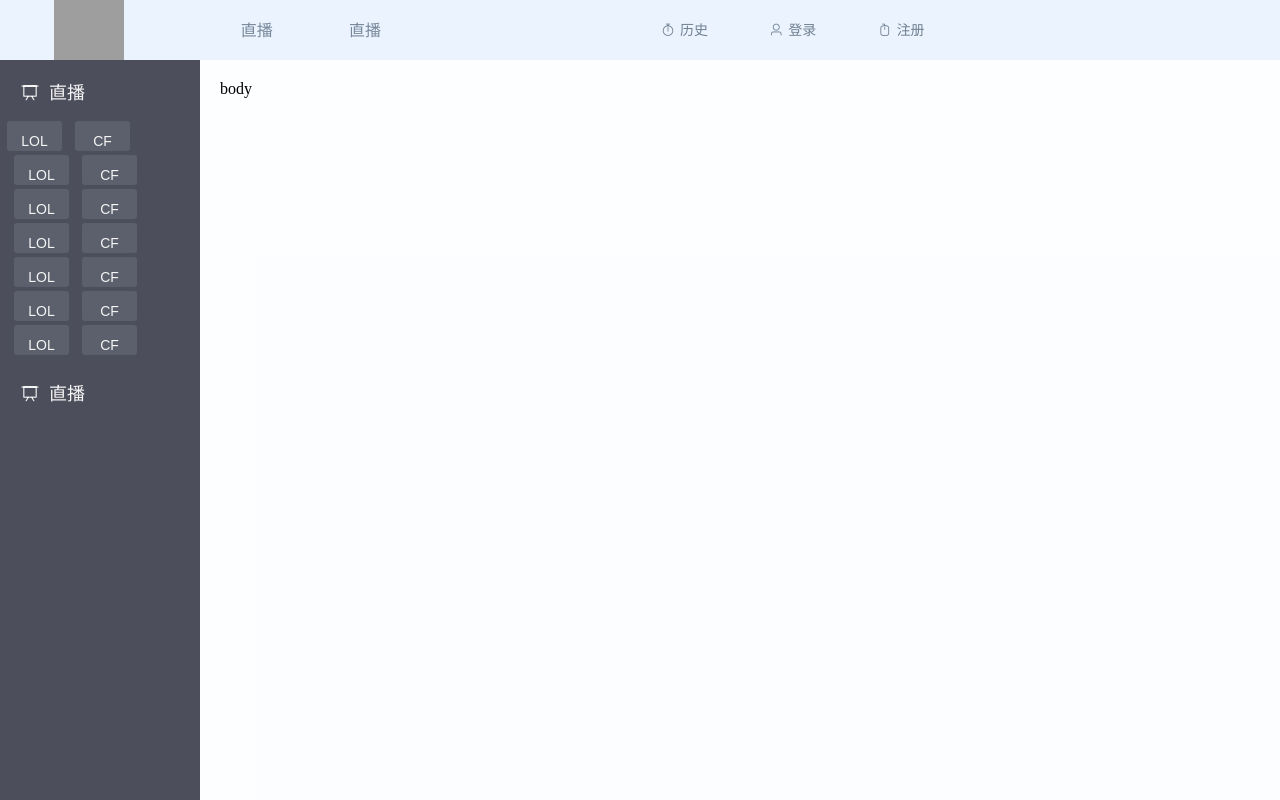
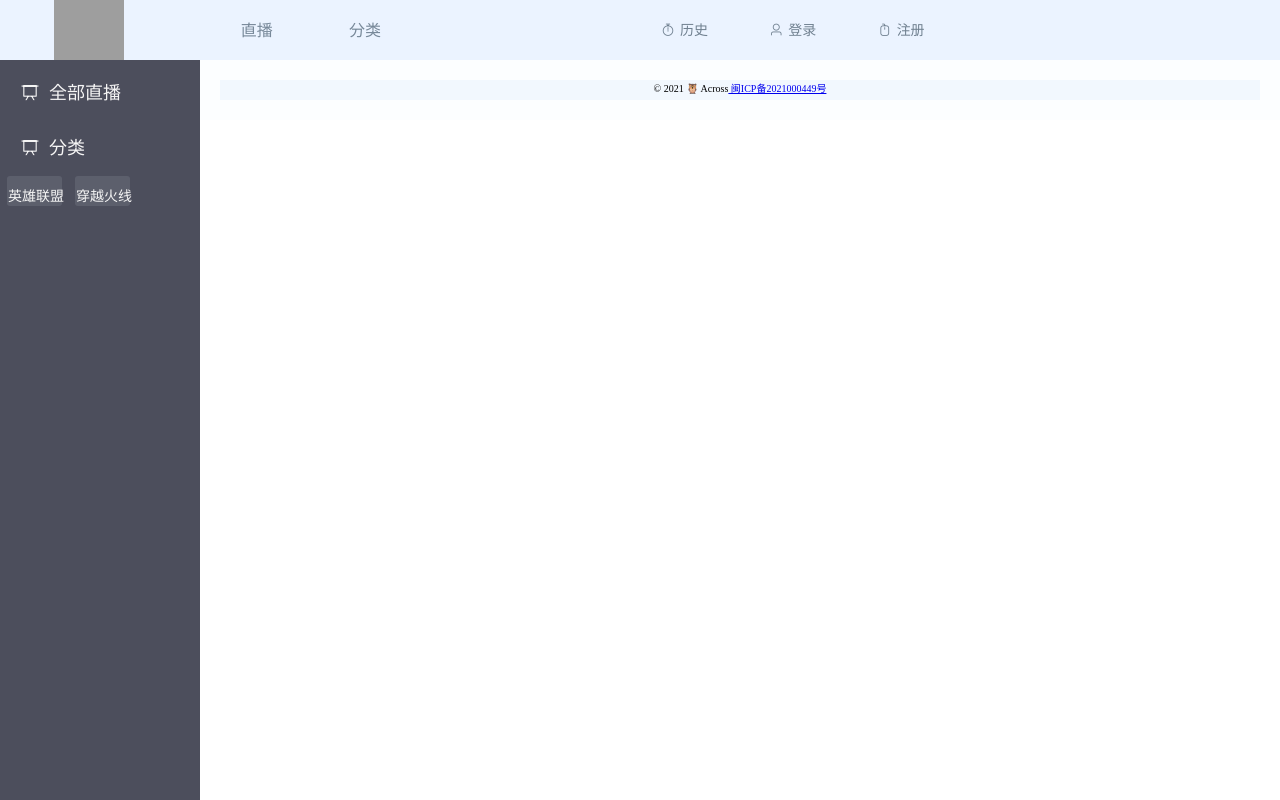
Before and after one commit to LishanZheng/platform, a Vue app: page /#/ in a window 1280 px wide. Shown: the top 800 px of the page. Built offline with nearby package versions, Linux system fonts and the light colour scheme; grey boxes are pictures that could not be loaded; the HTML template or start-up script is replaced by a standard one.

Commit message:
完成部分路由配置

```diff
--- a/src/components/asideButton.vue
+++ b/src/components/asideButton.vue
@@ -1,14 +1,15 @@
 <template>
   <div class="container">
     <div>
-      <el-button type="text" :icon="inform.icon" class="button">
+      <el-button type="text" :icon="inform.icon" class="button" @click="to(inform.type)" >
         {{ inform.name }}
       </el-button>
       <div v-if="inform.child" class="child-container">
         <el-button v-for="(item, index) in inform.child"
                    :key="index"
                    type="text"
-                   class="child-button">{{ item }}</el-button>
+                   class="child-button"
+                   @click="to(item.type)">{{ item.name }}</el-button>
       </div>
     </div>
   </div>
@@ -17,11 +18,16 @@
 <script>
 export default {
   name: 'asideButton',
+  methods: {
+    to(type) {
+      this.$router.push({ name: type });
+    },
+  },
   data() {
     return {};
   },
   props: {
-    inform: [],
+    inform: {},
   },
 };
 </script>
--- a/src/components/headerButton.vue
+++ b/src/components/headerButton.vue
@@ -1,12 +1,17 @@
 <template>
-  <el-button type="text" class="button">{{ inform.name }}</el-button>
+  <el-button type="text" class="button" @click="to">{{ inform.name }}</el-button>
 </template>
 
 <script>
 export default {
   name: 'headerButton',
+  methods: {
+    to() {
+      this.$router.push({ name: this.inform.type });
+    },
+  },
   props: {
-    inform: [],
+    inform: {},
   },
 };
 </script>
--- /dev/null
+++ b/src/pages/history.vue
@@ -0,0 +1,15 @@
+<template>
+  <div>
+    history
+  </div>
+</template>
+
+<script>
+export default {
+  name: 'history',
+};
+</script>
+
+<style scoped>
+
+</style>
--- /dev/null
+++ b/src/pages/list.vue
@@ -0,0 +1,22 @@
+<template>
+  <div style="height: 1000px;">
+    <div>全部直播</div>
+  </div>
+</template>
+
+<script>
+export default {
+  name: 'list',
+  methods: {
+
+  },
+  data() {
+    return {
+    };
+  },
+};
+</script>
+
+<style scoped>
+
+</style>
--- a/src/pages/mainPage.vue
+++ b/src/pages/mainPage.vue
@@ -11,7 +11,10 @@
           <header-button :inform="item"></header-button>
         </el-col>
         <el-col :offset="4" :span="2">
-          <el-button type="text" icon="el-icon-timer" class="hd-link">历史</el-button>
+          <el-button type="text"
+                     icon="el-icon-timer"
+                     class="hd-link"
+                     @click="to('history')">历史</el-button>
         </el-col>
         <el-col :span="2">
           <el-button type="text" icon="el-icon-user" class="hd-link">登录</el-button>
@@ -28,8 +31,9 @@
                       :inform="item"></aside-button>
       </el-aside>
       <el-main class="body">
-        <div style="height: 1000px;">body</div>
-        <router-view></router-view>
+        <div>
+          <router-view></router-view>
+        </div>
         <el-footer class="footer">© 2021 🦉  Across<a href="http://beian.miit.gov.cn/"> 闽ICP备2021000449号</a></el-footer>
       </el-main>
     </el-container>
@@ -49,19 +53,24 @@ export default {
     return {
       iconSrc: 'http://121.196.174.189:8080/static/resources/1.png',
       asideButtonList: [{
-        name: '直播',
+        name: '全部直播',
         icon: 'el-icon-data-board',
-        child: ['LOL', 'CF', 'LOL', 'CF', 'LOL', 'CF', 'LOL', 'CF', 'LOL', 'CF', 'LOL', 'CF', 'LOL', 'CF'],
+        type: 'list',
       }, {
-        name: '直播',
+        name: '分类',
+        type: 'sort',
         icon: 'el-icon-data-board',
+        child: [{ name: '英雄联盟', type: 'lol' }, { name: '穿越火线', type: 'cf' }],
       },
       ],
-      headerButtonList: [{ name: '直播' }, { name: '直播' }],
+      headerButtonList: [{ name: '直播', type: 'list' }, { name: '分类', type: 'sort' }],
     };
   },
   methods: {
-    getNavList() {},
+    to(key) {
+      // eslint-disable-next-line no-console
+      this.$router.push({ name: key });
+    },
   },
 };
 </script>
--- /dev/null
+++ b/src/pages/sort.vue
@@ -0,0 +1,15 @@
+<template>
+  <div>
+    分类页
+  </div>
+</template>
+
+<script>
+export default {
+  name: 'sort',
+};
+</script>
+
+<style scoped>
+
+</style>
--- a/src/router/index.js
+++ b/src/router/index.js
@@ -1,6 +1,9 @@
 import Vue from 'vue';
 import Router from 'vue-router';
 import mainPage from '../pages/mainPage';
+import list from '../pages/list';
+import history from '../pages/history';
+import sort from '../pages/sort';
 
 Vue.use(Router);
 
@@ -10,6 +13,23 @@ export default new Router({
       path: '/',
       name: 'mainPage',
       component: mainPage,
+      children: [
+        {
+          name: 'list',
+          path: 'list',
+          component: list,
+        },
+        {
+          name: 'history',
+          path: 'history',
+          component: history,
+        },
+        {
+          name: 'sort',
+          path: 'sort',
+          component: sort,
+        },
+      ],
     },
   ],
 });
```
